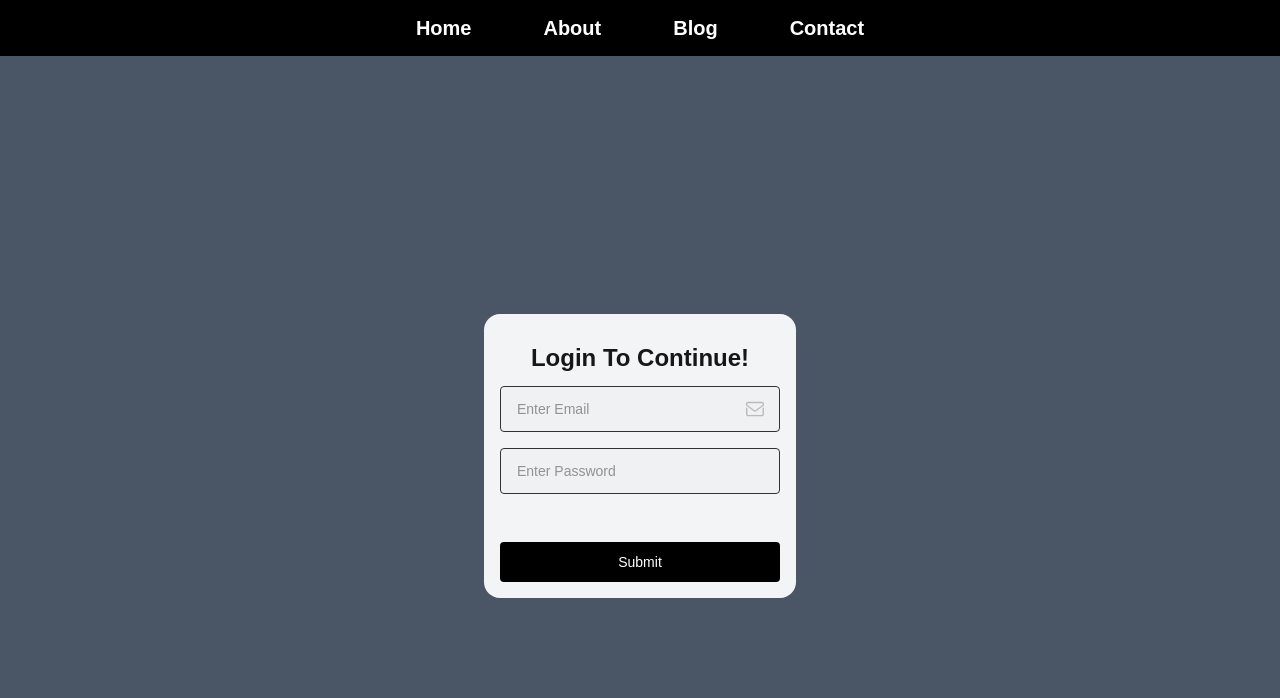
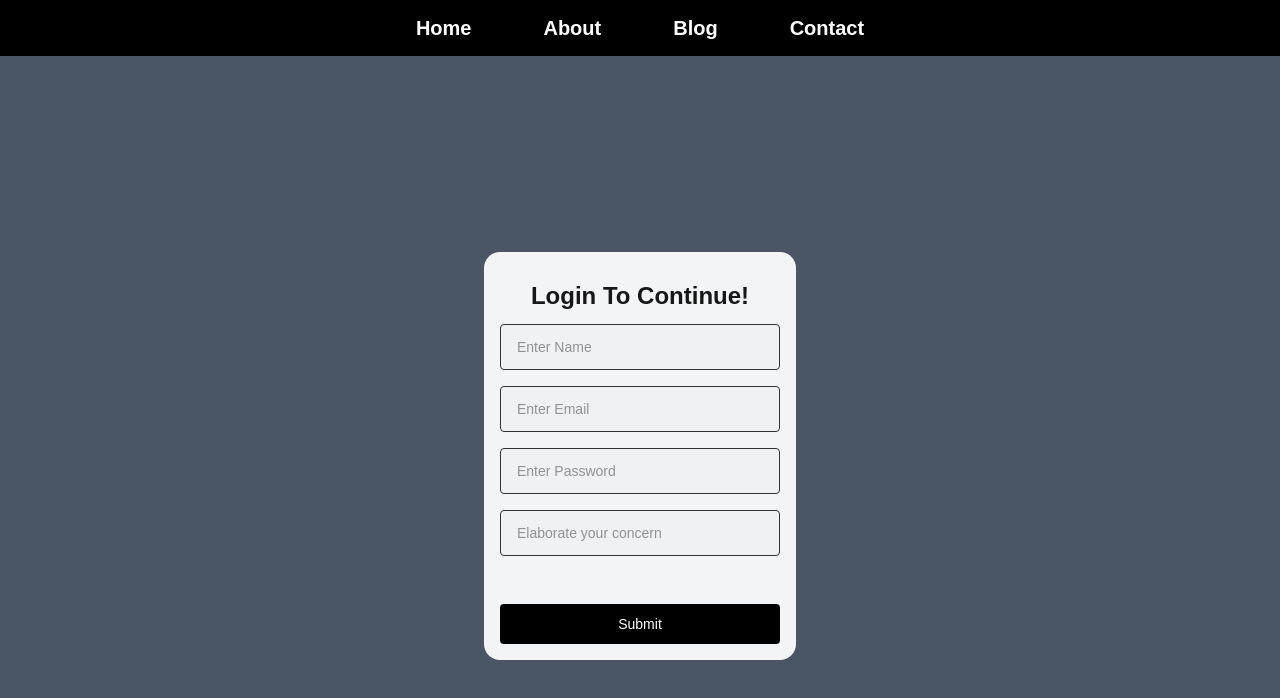
Before and after one commit to yashr775/huntingcoder, a Next.js app in the folder client/: page /contact in a window 1280 px wide. Shown: the top 698 px of the page. Built offline with nearby package versions, Linux system fonts and the light colour scheme.

Commit message:
EOD commit

```diff
--- a/client/pages/contact.js
+++ b/client/pages/contact.js
@@ -1,6 +1,14 @@
-import React from 'react'
+import { useState } from 'react'
+
 
 const Contact = () => {
+
+    const [name, setName] = useState();
+    const [email, setEmail] = useState();
+    const [phone, setPhone] = useState();
+    const [desc, setDesc] = useState();
+
+
 
 
     return (
@@ -12,49 +20,39 @@ const Contact = () => {
                 <form className="space-y-4 font-[sans-serif] text-[#333] max-w-md mx-auto" >
                     <div className="relative flex items-center">
                         <input
+                            type="text"
+                            placeholder="Enter Name"
+                            name="name"
+                            className="px-4 py-3 bg-[#f0f1f2] focus:bg-transparent w-full text-sm border outline-[#007bff] rounded transition-all"
+                        />
+
+                    </div>
+                    <div className="relative flex items-center">
+                        <input
                             type="email"
                             placeholder="Enter Email"
                             name="email"
                             className="px-4 py-3 bg-[#f0f1f2] focus:bg-transparent w-full text-sm border outline-[#007bff] rounded transition-all"
                         />
-                        <svg
-                            xmlns="http://www.w3.org/2000/svg"
-                            fill="#bbb"
-                            stroke="#bbb"
-                            className="w-[18px] h-[18px] absolute right-4"
-                            viewBox="0 0 682.667 682.667"
-                        >
-                            <defs>
-                                <clipPath id="a" clipPathUnits="userSpaceOnUse">
-                                    <path d="M0 512h512V0H0Z" data-original="#000000"></path>
-                                </clipPath>
-                            </defs>
-                            <g
-                                clipPath="url(#a)"
-                                transform="matrix(1.33 0 0 -1.33 0 682.667)"
-                            >
-                                <path
-                                    fill="none"
-                                    strokeMiterlimit="10"
-                                    strokeWidth="40"
-                                    d="M452 444H60c-22.091 0-40-17.909-40-40v-39.446l212.127-157.782c14.17-10.54 33.576-10.54 47.746 0L492 364.554V404c0 22.091-17.909 40-40 40Z"
-                                    data-original="#000000"
-                                ></path>
-                                <path
-                                    d="M472 274.9V107.999c0-11.027-8.972-20-20-20H60c-11.028 0-20 8.973-20 20V274.9L0 304.652V107.999c0-33.084 26.916-60 60-60h392c33.084 0 60 26.916 60 60v196.653Z"
-                                    data-original="#000000"
-                                ></path>
-                            </g>
-                        </svg>
+
                     </div>
 
                     <div className="relative flex items-center">
                         <input
-                            type="text"
+                            type="password"
                             placeholder="Enter Password"
                             name="password"
                             className="px-4 py-3 bg-[#f0f1f2] focus:bg-transparent w-full text-sm border outline-[#007bff] rounded transition-all"
                         />
+                    </div>
+                    <div className="relative flex items-center">
+                        <input
+                            type="text"
+                            placeholder="Elaborate your concern"
+                            name="comments"
+                            className="px-4 py-3 bg-[#f0f1f2] focus:bg-transparent w-full text-sm border outline-[#007bff] rounded transition-all"
+                        />
+
                     </div>
 
                     <button
```
